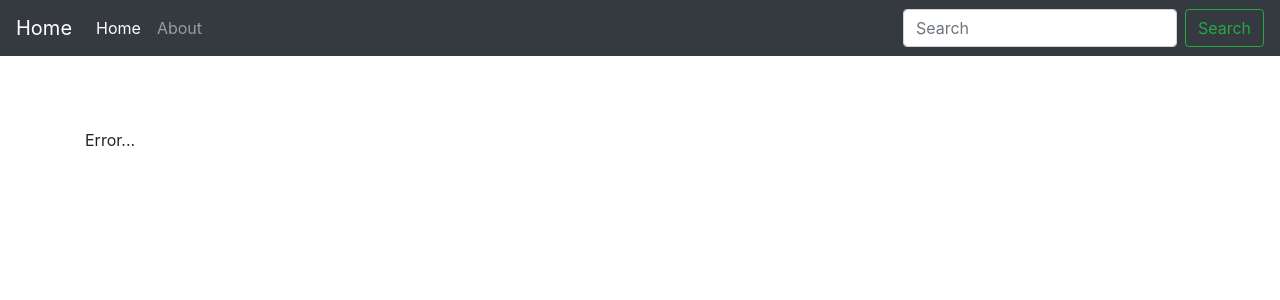
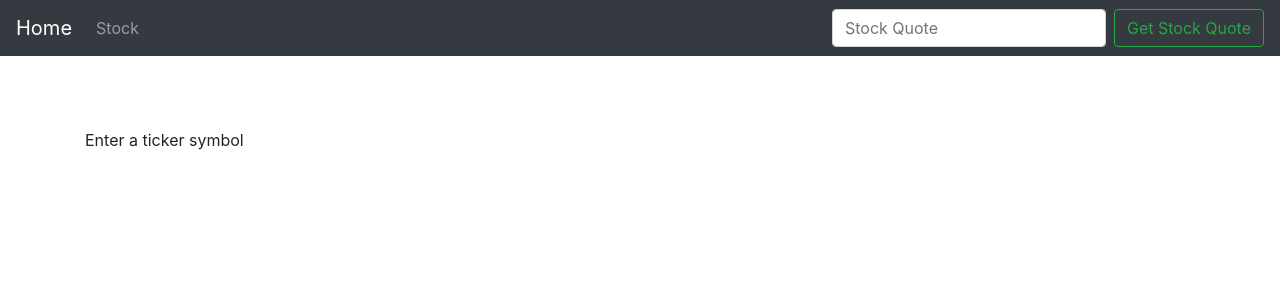
Before and after one commit to chonhenry/portfolio, a Django app: page /stock/ in a window 1280 px wide. Shown: the top 300 px of the page. Run offline with Django 3.2, Linux system fonts and the light colour scheme; data that the repository does not hold is empty; some libraries are stand-ins or nearby versions.

Commit message:
stock app edited

```diff
--- a/stock/templates/stock/base.html
+++ b/stock/templates/stock/base.html
@@ -21,16 +21,14 @@
 
     <div class="collapse navbar-collapse" id="navbarSupportedContent">
       <ul class="navbar-nav mr-auto">
-        <li class="nav-item active">
-          <a class="nav-link" href="#">Home <span class="sr-only">(current)</span></a>
-        </li>
         <li class="nav-item">
-          <a class="nav-link" href="{% url 'about' %}">About</a>
+          <a class="nav-link" href="{% url 'stock' %}">Stock</a>
         </li>
       </ul>
-      <form class="form-inline my-2 my-lg-0">
-        <input class="form-control mr-sm-2" type="search" placeholder="Search" aria-label="Search">
-        <button class="btn btn-outline-success my-2 my-sm-0" type="submit">Search</button>
+      <form action="{% url 'stock' %}" class="form-inline my-2 my-lg-0" method="POST">
+        {% csrf_token %}
+        <input class="form-control mr-sm-2" type="search" placeholder="Stock Quote" aria-label="Search" name="ticker">
+        <button class="btn btn-outline-success my-2 my-sm-0" type="submit">Get Stock Quote</button>
       </form>
     </div>
   </nav>
--- a/stock/templates/stock/home.html
+++ b/stock/templates/stock/home.html
@@ -2,6 +2,26 @@
 
 {% block content %}
 <br><br>
-{{ api }}
+
+{% if ticker %}
+  {{ ticker }}
+{% endif %}
+
+<br>
+
+{% if api %}
+  {% if api == "Error..." %}
+    There was a problem with your ticker symbol...please try again...
+  {% else %}
+    <h1>{{ api.companyName }}</h1><br>
+    Symbol: {{ api.symbol }}<br>
+    Price: ${{ api.latestPrice }}<br>
+    Previous Close: ${{ api.previousClose }}<br>
+    Market Cap: ${{ api.marketCap }}<br>
+    YTD Change: {{ api.ytdChange }}<br>
+    52 Week high: ${{ api.week52High }}<br>
+    52 Week low: ${{ api.week52Low }}<br>
+  {% endif %}
+{% endif %}
 
 {% endblock %}
--- a/stock/views.py
+++ b/stock/views.py
@@ -6,14 +6,18 @@
     import requests
     import json
 
-    api_request = requests.get("https://cloud.iexapis.com/stable/stock/aapl/quote?token=pk_59f2b887b82a45b298477654529b5f55")
+    if request.method == 'POST':
+        ticker = request.POST['ticker']
+        api_request = requests.get("https://cloud.iexapis.com/stable/stock/" + ticker + "/quote?token=pk_59f2b887b82a45b298477654529b5f55")
 
-    try:
-        api = json.loads(api_request.content)
-    except Exception as e:
-        api = "Error..."
+        try:
+            api = json.loads(api_request.content)
+        except Exception as e:
+            api = "Error..."
 
-    return render(request, 'stock/home.html', {'api': api})
+        return render(request, 'stock/home.html', {'api': api})
+    else:
+        return render(request, 'stock/home.html', {'ticker': 'Enter a ticker symbol'})
 
 def about(request):
     return render(request, 'stock/about.html', {})
```
